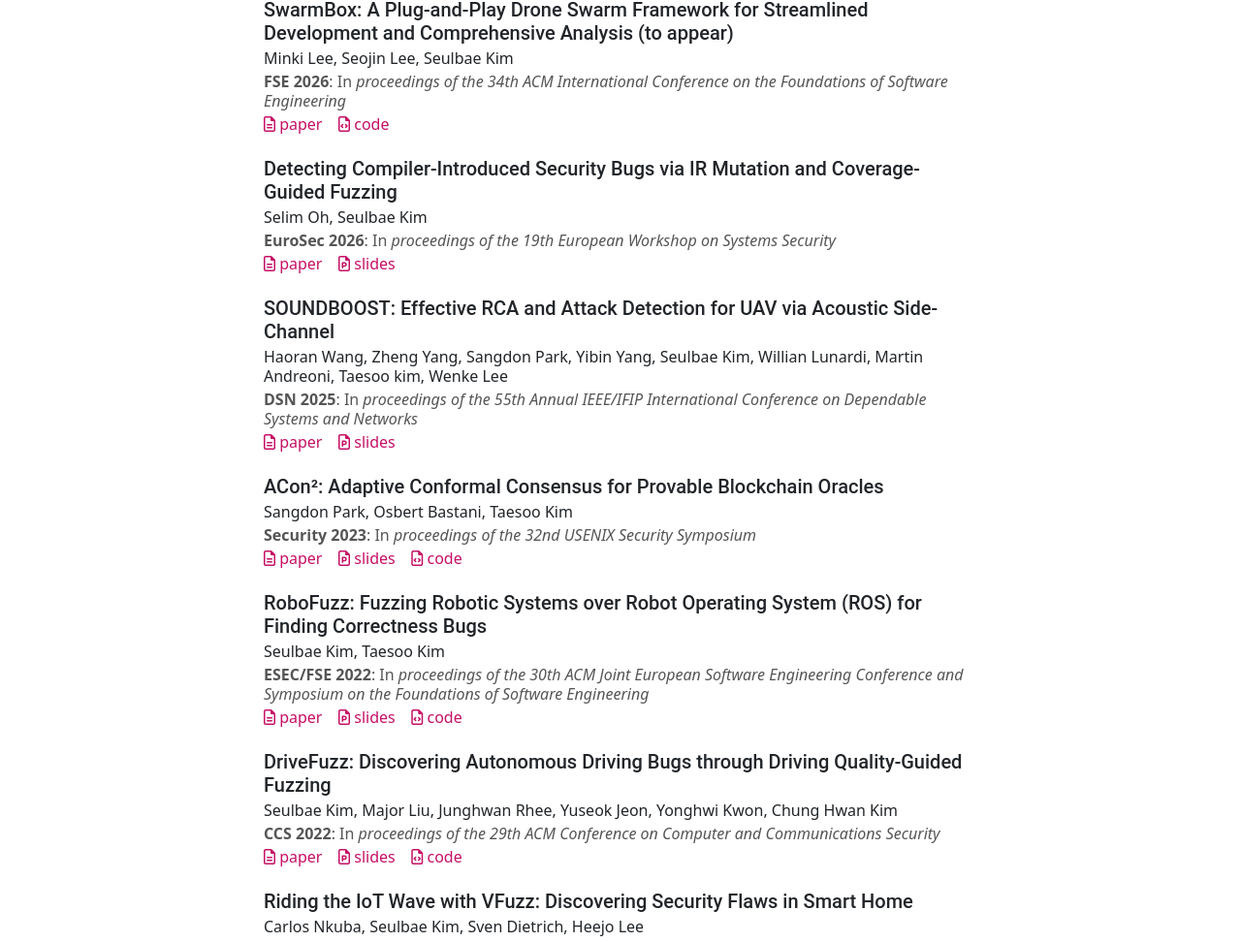
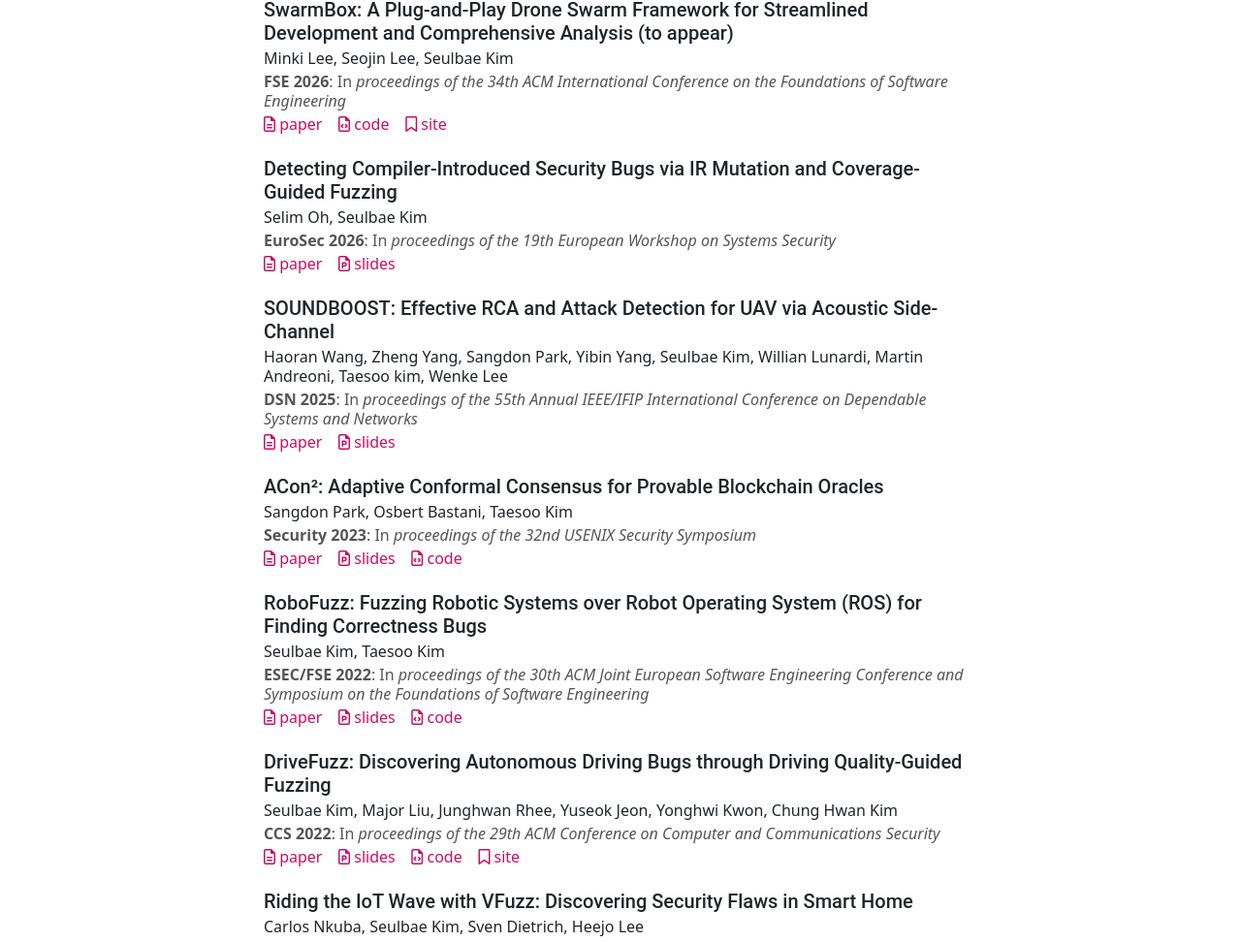
Before and after one commit to postech-compsec/postech-compsec.github.io, a Jekyll site: the page built from pages/publications.md, in a window 1280 px wide. Shown: the part 253-1225 px from the top of the page at 97% size. Built offline with Jekyll 4.4.1, drawn with Linux system fonts in a browser that asks for light colours; nearby versions of some CDN libraries.

Commit message:
add site to publications

```diff
--- a/_data/publications.yml
+++ b/_data/publications.yml
@@ -15,6 +15,7 @@
   loc: Montreal, Canada
   file: "lee:swarmbox"
   code: "https://github.com/postech-compsec/swarmbox"
+  site: "/swarmbox"
 
 - title: "Detecting Compiler-Introduced Security Bugs via IR Mutation and Coverage-Guided Fuzzing"
   author: Selim Oh and Seulbae Kim
@@ -68,6 +69,7 @@
   file: "kim:drivefuzz"
   slides: "kim:drivefuzz-slides"
   code: "https://gitlab.com/s3lab-code/public/drivefuzz"
+  site: "https://drivefuzz.s3lab.io/"
 
 - title: "Riding the IoT Wave with VFuzz: Discovering Security Flaws in Smart Home"
   author: Carlos Nkuba and Seulbae Kim and Sven Dietrich and Heejo Lee
--- a/_layouts/publications.html
+++ b/_layouts/publications.html
@@ -38,6 +38,10 @@
       {% endif %}
       {% if paper.code %}
       <a href="{{ paper.code }}"><i class="fa-regular fa-file-code"></i> code</a>
+        &nbsp;&nbsp;
+      {% endif %}
+      {% if paper.site %}
+      <a href="{{ paper.site }}"><i class="fa-regular fa-bookmark"></i> site</a>
       {% endif %}
     </p>
   </div>
```
